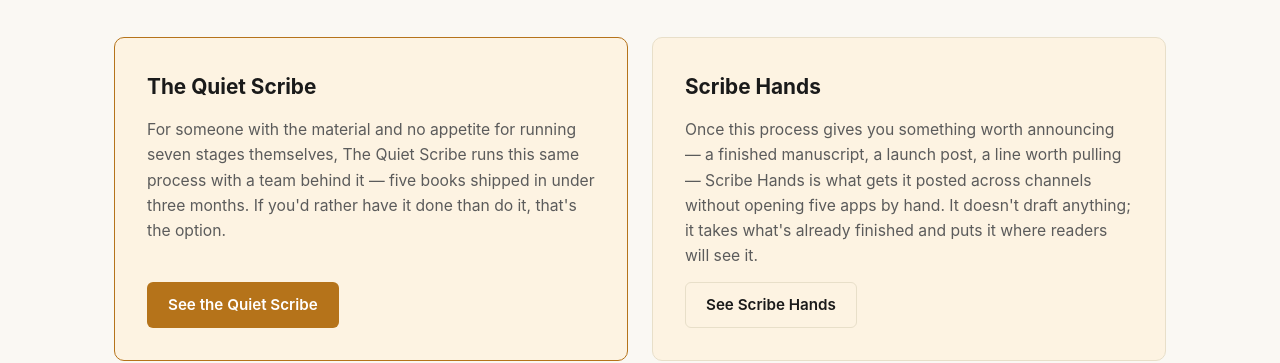
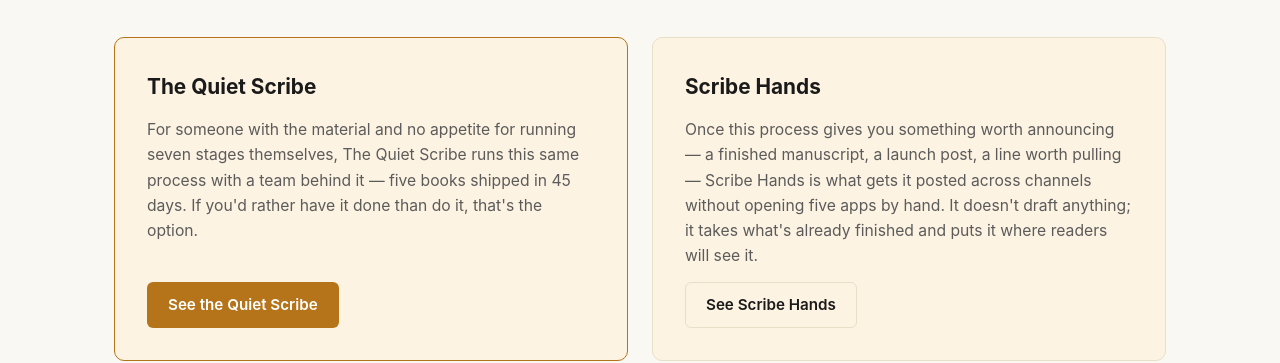
Before and after one commit to NFTYoginis/book-ghostwriting-consultant, a plain HTML site: page docs/index.html in a window 1280 px wide. Shown: the part 2693-3056 px from the top of the page. Drawn offline with Linux system fonts and the light colour scheme.

Commit message:
Tighten Quiet Scribe stat to the exact figure it's grounded in
"under three months" was vague where the referenced site (thequietscribe.com)
already states the exact number ("5 more, in 45 days"). Swap to match.

Co-Authored-By: Claude Sonnet 5 <noreply@anthropic.com>

```diff
--- a/docs/index.html
+++ b/docs/index.html
@@ -190,7 +190,7 @@ pattern is captured; the scene is not — flagged, not invented.</pre>
     <div class="connect-grid">
       <div class="connect-card connect-card--accent">
         <h3>The Quiet Scribe</h3>
-        <p>For someone with the material and no appetite for running seven stages themselves, The Quiet Scribe runs this same process with a team behind it — five books shipped in under three months. If you'd rather have it done than do it, that's the option.</p>
+        <p>For someone with the material and no appetite for running seven stages themselves, The Quiet Scribe runs this same process with a team behind it — five books shipped in 45 days. If you'd rather have it done than do it, that's the option.</p>
         <a class="btn btn-primary" href="https://thequietscribe.com" target="_blank" rel="noopener">See the Quiet Scribe</a>
       </div>
       <div class="connect-card">
```
